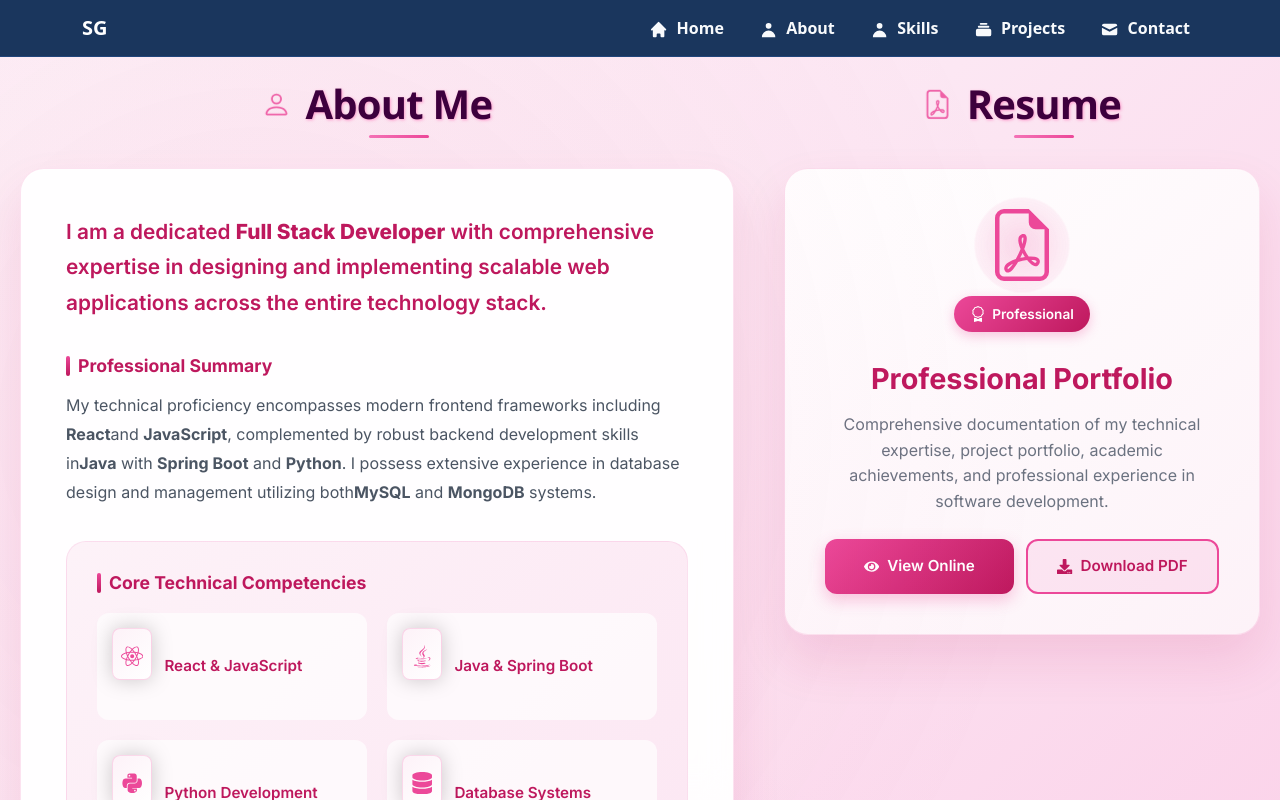
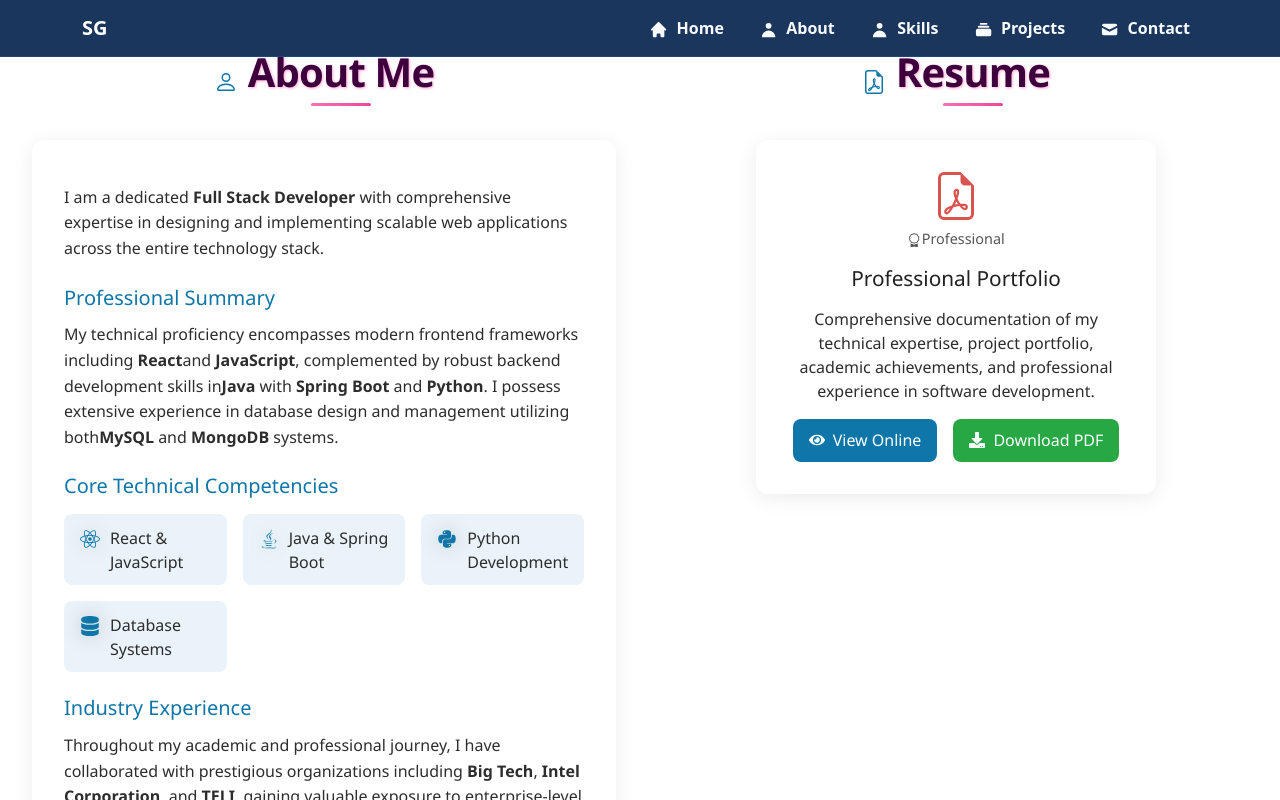
Before and after one commit to GurugubelliSravanthi/my-portfolio-react, a React (Vite) app: page /about in a window 1280 px wide. Built offline with nearby package versions, Linux system fonts and the light colour scheme.

Commit message:
Update About.css

```diff
--- a/src/pages/About.css
+++ b/src/pages/About.css
@@ -1,629 +1,311 @@
+/* About.css */
+
+/* General Setup */
 .about-section {
-  padding: 80px 20px;
-  background: linear-gradient(135deg, #fdf2f8 0%, #fce7f3 30%, #fbcfe8 70%, #f3e8ff 100%);
-  font-family: 'Inter', 'Segoe UI', sans-serif;
-  color: #374151;
-  position: relative;
-  overflow: hidden;
+  padding: 3rem 2rem;
+  /* background-color: #f9f9f9; */
+  font-family: 'Segoe UI', Tahoma, Geneva, Verdana, sans-serif;
+  color: #2d2d2d;
 }
 
-.about-section::before {
-  content: '';
-  position: absolute;
-  top: 0;
-  left: 0;
-  right: 0;
-  bottom: 0;
-  background:
-    radial-gradient(circle at 20% 20%, rgba(236, 72, 153, 0.08) 0%, transparent 40%),
-    radial-gradient(circle at 80% 80%, rgba(219, 39, 119, 0.06) 0%, transparent 40%),
-    radial-gradient(circle at 40% 60%, rgba(168, 85, 247, 0.04) 0%, transparent 40%);
-  pointer-events: none;
-}
-
-/* Main Content Section - Side by Side */
-.main-content-section {
-  display: grid;
-  grid-template-columns: 1.2fr 0.8fr;
-  gap: 50px;
-  max-width: 1400px;
-  margin: 0 auto 100px auto;
-  align-items: start;
-}
-
+/* Section Headers */
 .section-header {
   display: flex;
   align-items: center;
-  justify-content: center;
-  gap: 15px;
-  margin-bottom: 40px;
+  gap: 10px;
+  margin-bottom: 1.5rem;
 }
 
 .header-accent {
-  font-size: 1.8rem;
-  color: #ec4899;
-  animation: gentle-pulse 3s ease-in-out infinite;
+  color: #0e76a8;
+  font-size: 1.5rem;
 }
 
-@keyframes gentle-pulse {
+.section-title {
+  font-size: 1.75rem;
+  font-weight: bold;
+  color: #333;
+}
 
-  0%,
-  100% {
-    transform: scale(1);
-    opacity: 0.8;
+/* Main Layout */
+.main-content-section {
+  display: flex;
+  flex-direction: column;
+  gap: 3rem;
+}
+
+@media (min-width: 900px) {
+  .main-content-section {
+    flex-direction: row;
+    justify-content: space-between;
   }
 
-  50% {
-    transform: scale(1.05);
-    opacity: 1;
+  .description-section,
+  .resume-section {
+    flex: 1;
   }
 }
 
-.section-title {
-  font-size: 2.5rem;
-  font-weight: 800;
-  color: #be185d;
-  margin: 0;
-  text-shadow: 0 2px 4px rgba(190, 24, 93, 0.1);
+/* About Me */
+.content-box {
+  background-color: #fff;
+  padding: 2rem;
+  border-radius: 12px;
+  box-shadow: 0 4px 20px rgba(0, 0, 0, 0.08);
 }
 
-/* About Me Styles */
-.content-box {
-  background: rgba(255, 255, 255, 0.95);
-  backdrop-filter: blur(15px);
-  padding: 45px;
-  border-radius: 24px;
-  box-shadow:
-    0 25px 50px rgba(190, 24, 93, 0.1),
-    0 1px 0px rgba(255, 255, 255, 0.9) inset;
-  position: relative;
-  border: 1px solid rgba(236, 72, 153, 0.15);
-}
-
-.intro-section {
-  margin-bottom: 35px;
-}
-
-.intro-text {
-  font-size: 1.3rem;
-  font-weight: 600;
-  color: #be185d;
-  line-height: 1.7;
-  margin: 0;
-}
-
-.professional-summary,
-.experience-section,
-.mission-section {
-  margin-bottom: 30px;
+.about-content p {
+  margin: 0.8rem 0;
+  line-height: 1.6;
+  font-size: 1rem;
 }
 
 .summary-title,
 .skills-title,
 .experience-title {
-  font-size: 1.1rem;
-  font-weight: 700;
-  color: #be185d;
-  margin-bottom: 15px;
-  display: flex;
-  align-items: center;
-  gap: 8px;
+  margin-top: 1.5rem;
+  font-size: 1.25rem;
+  color: #0e76a8;
 }
 
-.summary-title::before,
-.skills-title::before,
-.experience-title::before {
-  content: '';
-  width: 4px;
-  height: 20px;
-  background: linear-gradient(to bottom, #ec4899, #be185d);
-  border-radius: 2px;
-}
-
-.summary-text,
-.experience-text,
-.mission-text {
-  font-size: 1rem;
-  line-height: 1.8;
-  color: #4b5563;
-  margin: 0;
-}
-
-.skills-showcase {
-  margin: 35px 0;
-  padding: 30px;
-  background: linear-gradient(135deg, #fdf2f8, #fce7f3);
-  border-radius: 20px;
-  border: 1px solid rgba(236, 72, 153, 0.1);
-}
-
+/* Skills */
 .skills-grid {
   display: grid;
-  grid-template-columns: repeat(2, 1fr);
-  gap: 20px;
-  margin-top: 20px;
+  grid-template-columns: repeat(auto-fit, minmax(140px, 1fr));
+  gap: 1rem;
+  margin-top: 1rem;
 }
 
 .skill-item {
   display: flex;
   align-items: center;
-  gap: 12px;
-  padding: 15px;
-  background: rgba(255, 255, 255, 0.7);
-  border-radius: 12px;
+  gap: 10px;
+  padding: 0.5rem 1rem;
+  background: #e9f3f9;
+  border-radius: 8px;
   transition: all 0.3s ease;
 }
 
 .skill-item:hover {
-  transform: translateY(-2px);
-  box-shadow: 0 8px 20px rgba(236, 72, 153, 0.15);
+  background: #d3e9f5;
+  transform: scale(1.03);
 }
 
 .skill-icon {
-  font-size: 1.4rem;
-  color: #ec4899;
-  padding: 8px;
-  background: linear-gradient(135deg, #fdf2f8, #ffffff);
-  border-radius: 8px;
-  border: 1px solid rgba(236, 72, 153, 0.2);
+  font-size: 1.25rem;
+  color: #0e76a8;
 }
 
 .skill-name {
-  font-weight: 600;
-  color: #be185d;
-  font-size: 0.95rem;
+  font-weight: 500;
 }
 
 /* Resume Section */
 .resume-container {
-  width: 100%;
-  height: 100%;
+  display: flex;
+  justify-content: center;
 }
 
 .resume-card {
-  background: linear-gradient(135deg, #ffffff 0%, #fdf2f8 100%);
-  padding: 40px;
-  border-radius: 24px;
-  box-shadow: 0 25px 50px rgba(190, 24, 93, 0.12);
-  border: 1px solid rgba(236, 72, 153, 0.15);
-  transition: all 0.3s ease;
-  height: 100%;
-  display: flex;
-  flex-direction: column;
+  background-color: #ffffff;
+  border-radius: 12px;
+  box-shadow: 0 4px 20px rgba(0, 0, 0, 0.08);
+  padding: 2rem;
   text-align: center;
-}
-
-.resume-card:hover {
-  transform: translateY(-8px);
-  box-shadow: 0 30px 60px rgba(190, 24, 93, 0.18);
-}
-
-.resume-visual {
-  position: relative;
-  margin-bottom: 30px;
+  max-width: 400px;
+  width: 100%;
 }
 
 .resume-icon-wrapper {
   position: relative;
-  display: flex;
-  align-items: center;
-  justify-content: center;
-  margin-bottom: 15px;
 }
 
 .resume-main-icon {
-  font-size: 4.5rem;
-  color: #ec4899;
-  z-index: 2;
-  position: relative;
+  font-size: 3rem;
+  color: #d9534f;
 }
 
 .icon-glow {
   position: absolute;
-  width: 100px;
-  height: 100px;
-  background: radial-gradient(circle, rgba(236, 72, 153, 0.3), transparent);
+  top: -5px;
+  left: -5px;
+  width: 60px;
+  height: 60px;
+  background: radial-gradient(circle, #ffdede, transparent);
   border-radius: 50%;
-  animation: glow-pulse 3s ease-in-out infinite;
-}
-
-@keyframes glow-pulse {
-
-  0%,
-  100% {
-    transform: scale(0.9);
-    opacity: 0.6;
-  }
-
-  50% {
-    transform: scale(1.1);
-    opacity: 0.9;
-  }
+  z-index: -1;
 }
 
 .resume-badge {
-  display: inline-flex;
-  align-items: center;
-  gap: 6px;
-  background: linear-gradient(135deg, #ec4899, #be185d);
-  color: white;
-  padding: 8px 16px;
-  border-radius: 20px;
-  font-size: 0.85rem;
-  font-weight: 600;
-  box-shadow: 0 4px 12px rgba(236, 72, 153, 0.3);
-}
-
-.badge-icon {
-  font-size: 1rem;
-}
-
-.resume-content {
-  flex: 1;
-  display: flex;
-  flex-direction: column;
+  margin-top: 0.5rem;
+  color: #555;
+  font-size: 0.9rem;
 }
 
 .resume-title {
-  font-size: 1.8rem;
-  font-weight: 700;
-  color: #be185d;
-  margin-bottom: 15px;
+  font-size: 1.3rem;
+  margin-top: 1rem;
+  color: #222;
 }
 
 .resume-description {
   font-size: 1rem;
-  color: #6b7280;
-  line-height: 1.6;
-  margin-bottom: 25px;
-  flex: 1;
-}
-
-.resume-stats {
-  display: flex;
-  justify-content: center;
-  gap: 30px;
-  margin-bottom: 30px;
-  padding: 20px;
-  background: rgba(236, 72, 153, 0.05);
-  border-radius: 16px;
-}
-
-.stat-item {
-  text-align: center;
-}
-
-.stat-number {
-  display: block;
-  font-size: 1.8rem;
-  font-weight: 800;
-  color: #ec4899;
-  line-height: 1;
-}
-
-.stat-label {
-  font-size: 0.85rem;
-  color: #6b7280;
-  font-weight: 500;
+  margin: 1rem 0;
+  line-height: 1.5;
 }
 
 .resume-actions {
   display: flex;
-  gap: 12px;
   justify-content: center;
+  gap: 1rem;
+  margin-top: 1rem;
 }
 
 .resume-btn {
   display: flex;
   align-items: center;
   gap: 8px;
-  padding: 14px 24px;
-  border-radius: 12px;
-  font-weight: 600;
-  font-size: 0.95rem;
   border: none;
+  padding: 0.6rem 1rem;
+  border-radius: 8px;
   cursor: pointer;
-  transition: all 0.3s ease;
-  text-decoration: none;
-  flex: 1;
-  justify-content: center;
+  font-weight: 500;
+  transition: background 0.3s;
 }
 
 .view-btn {
-  background: linear-gradient(135deg, #ec4899, #be185d);
+  background-color: #0e76a8;
   color: white;
-  box-shadow: 0 6px 16px rgba(236, 72, 153, 0.3);
 }
 
 .view-btn:hover {
-  transform: translateY(-3px);
-  box-shadow: 0 8px 20px rgba(236, 72, 153, 0.4);
+  background-color: #095c85;
 }
 
 .download-btn {
-  background: rgba(236, 72, 153, 0.1);
-  color: #be185d;
-  border: 2px solid #ec4899;
+  background-color: #28a745;
+  color: white;
 }
 
 .download-btn:hover {
-  background: #ec4899;
-  color: white;
-  transform: translateY(-3px);
+  background-color: #1e7e34;
 }
 
 /* Education Section */
 .education-section {
-  margin-top: 60px;
+  margin-top: 4rem;
 }
 
 .education-timeline {
-  max-width: 1200px;
-  margin: 0 auto;
+  margin-top: 2rem;
 }
 
 .education-cards {
   display: grid;
-  grid-template-columns: repeat(auto-fit, minmax(380px, 1fr));
-  gap: 35px;
+  grid-template-columns: repeat(auto-fit, minmax(280px, 1fr));
+  gap: 2rem;
 }
 
 .edu-card {
-  background: rgba(255, 255, 255, 0.95);
-  backdrop-filter: blur(15px);
-  padding: 35px;
-  border-radius: 24px;
-  box-shadow: 0 20px 40px rgba(190, 24, 93, 0.1);
-  border: 1px solid rgba(236, 72, 153, 0.12);
-  display: flex;
-  gap: 25px;
-  transition: all 0.4s ease;
+  background-color: #ffffff;
+  border-radius: 12px;
+  padding: 1.5rem;
+  box-shadow: 0 3px 15px rgba(0, 0, 0, 0.06);
   position: relative;
-  overflow: hidden;
-}
-
-.edu-card::before {
-  content: '';
-  position: absolute;
-  top: 0;
-  left: 0;
-  width: 5px;
-  height: 100%;
-  background: linear-gradient(to bottom, #ec4899, #be185d);
-}
-
-.edu-card.current::before {
-  background: linear-gradient(to bottom, #10b981, #059669);
+  transition: all 0.3s ease;
 }
 
 .edu-card:hover {
-  transform: translateY(-10px);
-  box-shadow: 0 25px 50px rgba(190, 24, 93, 0.15);
+  transform: translateY(-5px);
 }
 
 .edu-status {
   position: absolute;
-  top: 15px;
-  right: 15px;
-  background: linear-gradient(135deg, #10b981, #059669);
-  color: white;
-  padding: 4px 12px;
-  border-radius: 12px;
+  top: 10px;
+  right: 10px;
+  background-color: #ffc107;
+  color: #333;
   font-size: 0.75rem;
-  font-weight: 600;
+  padding: 0.2rem 0.5rem;
+  border-radius: 6px;
 }
 
 .edu-icon-wrapper {
-  display: flex;
-  align-items: flex-start;
-  justify-content: center;
-  padding-top: 5px;
-}
-
-.edu-icon {
-  font-size: 2.8rem;
-  color: #ec4899;
-  padding: 18px;
-  background: linear-gradient(135deg, #fdf2f8, #fce7f3);
-  border-radius: 20px;
-  border: 2px solid rgba(236, 72, 153, 0.2);
-  box-shadow: 0 8px 20px rgba(236, 72, 153, 0.15);
-}
-
-.edu-details {
-  flex: 1;
+  font-size: 2rem;
+  color: #0e76a8;
+  margin-bottom: 1rem;
 }
 
 .edu-title {
-  font-size: 1.4rem;
-  font-weight: 700;
-  color: #be185d;
-  margin-bottom: 8px;
+  font-size: 1.2rem;
+  font-weight: bold;
+  margin-bottom: 0.3rem;
 }
 
-.edu-field {
-  font-size: 1rem;
-  color: #ec4899;
-  font-weight: 600;
-  margin-bottom: 12px;
-}
-
+.edu-field,
 .edu-institute {
-  font-size: 1rem;
-  color: #6b7280;
-  margin-bottom: 20px;
-  font-weight: 500;
+  font-size: 0.95rem;
+  color: #555;
+  margin-bottom: 0.3rem;
 }
 
 .edu-meta {
   display: flex;
   justify-content: space-between;
-  align-items: center;
-  margin-bottom: 20px;
-  flex-wrap: wrap;
-  gap: 10px;
-}
-
-.edu-duration {
-  font-size: 0.9rem;
-  color: #9ca3af;
-  font-weight: 500;
-}
-
-.edu-score {
-  font-size: 0.95rem;
-  font-weight: 700;
-  padding: 6px 14px;
-  border-radius: 10px;
+  font-size: 0.85rem;
+  margin-top: 0.5rem;
+  color: #333;
 }
 
 .edu-score.excellent {
-  color: #059669;
-  background: rgba(16, 185, 129, 0.1);
+  color: #28a745;
 }
 
 .edu-score.good {
-  color: #0891b2;
-  background: rgba(8, 145, 178, 0.1);
+  color: #17a2b8;
 }
 
 .edu-score.outstanding {
-  color: #dc2626;
-  background: rgba(220, 38, 38, 0.1);
+  color: #ff5733;
 }
 
+/* Progress Bar */
 .progress-section {
-  margin-top: 15px;
-}
-
-.progress-indicator {
-  display: flex;
-  align-items: center;
-  gap: 15px;
+  margin-top: 1rem;
 }
 
 .progress-bar {
-  flex: 1;
-  height: 6px;
-  background: rgba(236, 72, 153, 0.15);
-  border-radius: 3px;
-  position: relative;
+  background-color: #eee;
+  border-radius: 20px;
   overflow: hidden;
+  height: 10px;
+  margin-top: 0.5rem;
 }
 
 .progress-fill {
   height: 100%;
-  background: linear-gradient(to right, #10b981, #059669);
-  border-radius: 3px;
-  transition: width 0.8s ease;
+  background-color: #0e76a8;
+  border-radius: 20px 0 0 20px;
 }
 
 .progress-text {
-  font-size: 0.85rem;
-  color: #059669;
-  font-weight: 600;
+  font-size: 0.8rem;
+  margin-top: 0.3rem;
 }
 
+/* Achievement Badge */
 .achievement-badge {
+  margin-top: 0.8rem;
+  background-color: #f0f8ff;
+  padding: 0.3rem 0.6rem;
+  border-radius: 8px;
+  font-size: 0.8rem;
   display: inline-flex;
   align-items: center;
-  gap: 6px;
-  background: rgba(236, 72, 153, 0.1);
-  color: #be185d;
-  padding: 6px 12px;
-  border-radius: 12px;
-  font-size: 0.8rem;
-  font-weight: 600;
-  margin-top: 10px;
-}
-
-.achievement-badge.outstanding {
-  background: rgba(220, 38, 38, 0.1);
-  color: #dc2626;
+  gap: 5px;
+  color: #0e76a8;
 }
 
 .achievement-icon {
-  font-size: 0.9rem;
+  font-size: 1rem;
 }
-
-/* Responsive Design */
-@media (max-width: 1200px) {
-  .main-content-section {
-    grid-template-columns: 1fr;
-    gap: 60px;
-  }
-
-  .skills-grid {
-    grid-template-columns: 1fr;
-  }
-}
-
-@media (max-width: 768px) {
-  .about-section {
-    padding: 60px 15px;
-  }
-
-  .section-title {
-    font-size: 2rem;
-  }
-
-  .content-box {
-    padding: 30px 25px;
-  }
-
-  .resume-card {
-    padding: 30px 25px;
-  }
-
-  .resume-actions {
-    flex-direction: column;
-  }
-
-  .resume-btn {
-    flex: none;
-  }
-
-  .education-cards {
-    grid-template-columns: 1fr;
-  }
-
-  .edu-card {
-    flex-direction: column;
-    text-align: center;
-    padding: 30px 25px;
-  }
-
-  .edu-meta {
-    justify-content: center;
-  }
-
-  .main-content-section {
-    gap: 50px;
-  }
-
-  .skills-grid {
-    grid-template-columns: 1fr;
-  }
-
-  .resume-stats {
-    gap: 20px;
-  }
-}
-
-@media (max-width: 480px) {
-  .section-title {
-    font-size: 1.8rem;
-  }
-
-  .intro-text {
-    font-size: 1.1rem;
-  }
-
-  .resume-main-icon {
-    font-size: 3.5rem;
-  }
-
-  .edu-card {
-    padding: 25px 20px;
-  }
-}
```
